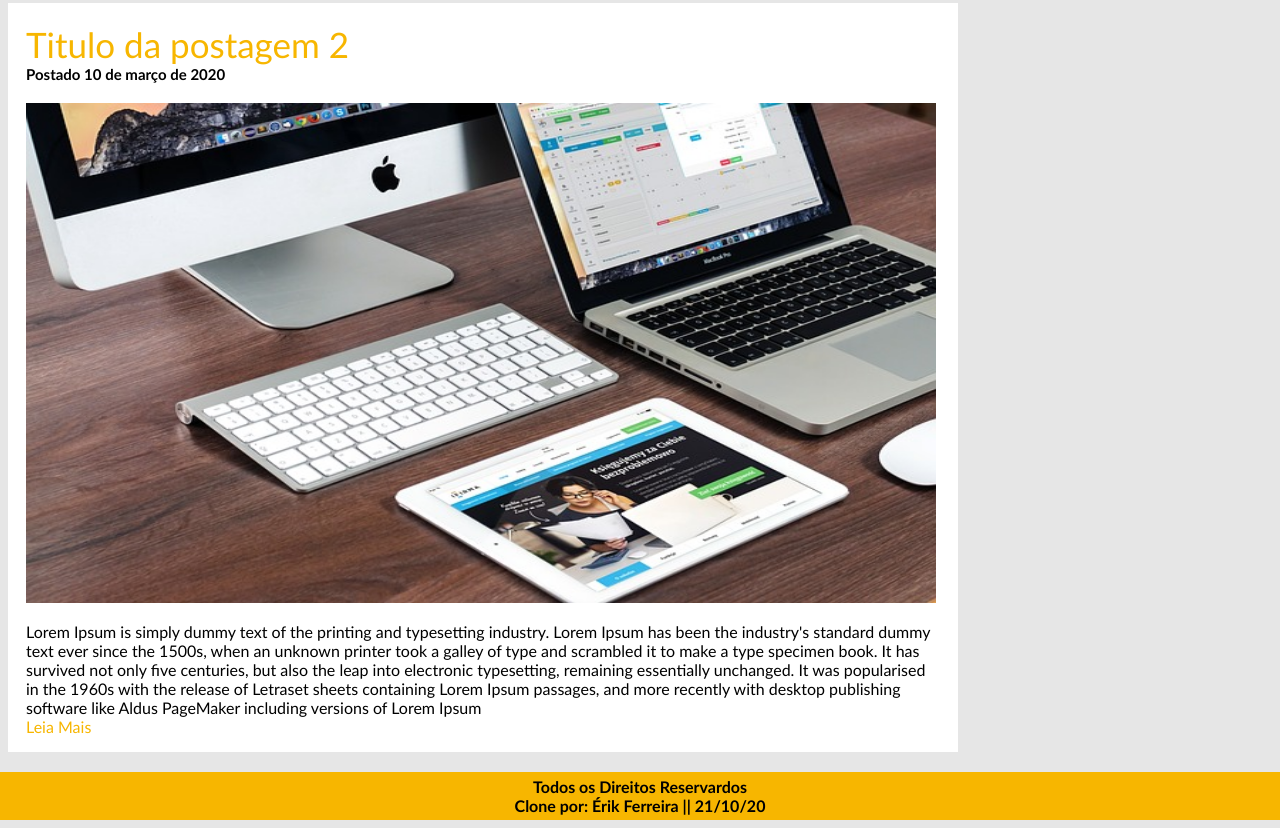
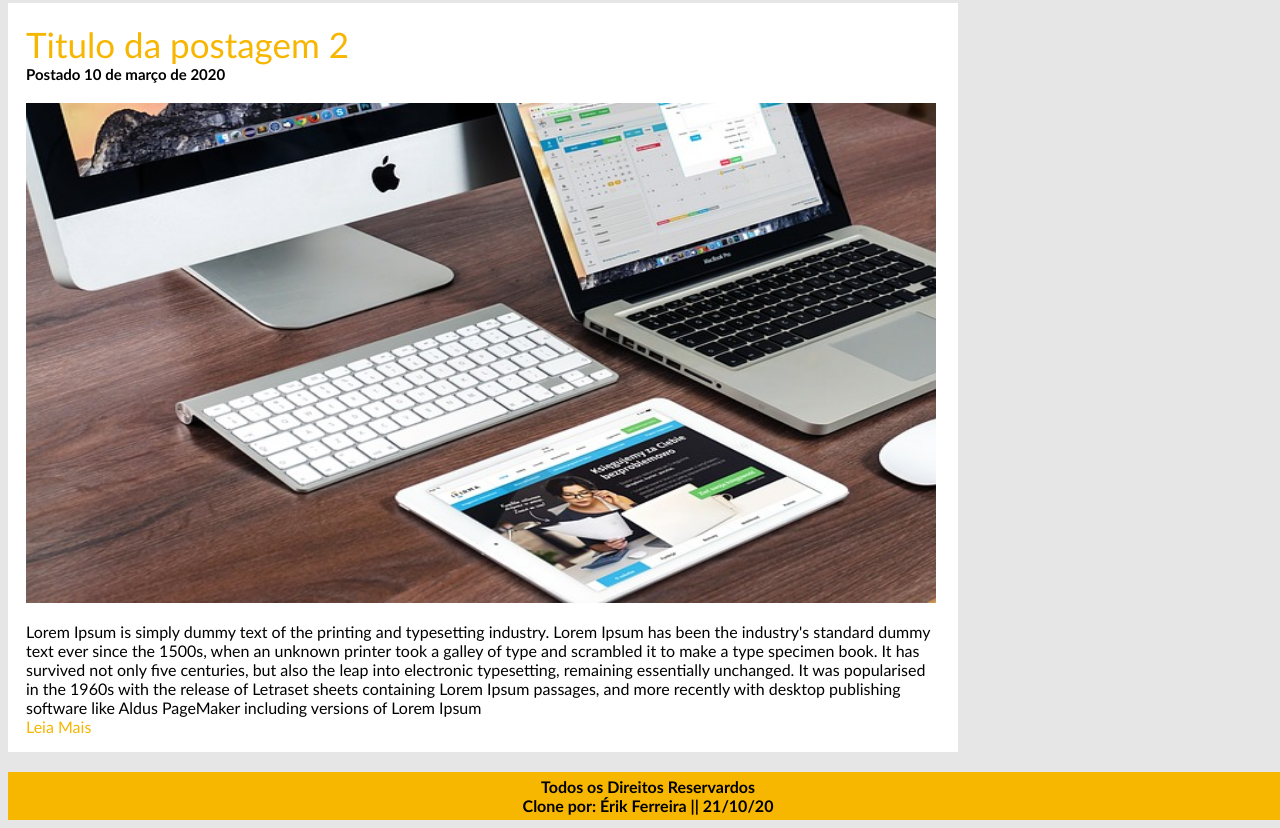
Before and after one commit to ErikFerreira477/TecBlog-prj3, a plain HTML site: page index.html in a window 1280 px wide. Shown: the part 961-1789 px from the top of the page. Drawn offline with Linux system fonts and the light colour scheme.

Commit message:
site feito para comparação

```diff
--- a/CSS/estilos.css
+++ b/CSS/estilos.css
@@ -141,7 +141,6 @@ p{
     background-color: #f7b600;
     text-align: center;
     font-weight: bold;
-    margin: -20px;
     padding: 5px;
     clear: both;
 }
```
Also changed, not shown: index.html (+0 -1 lines).
